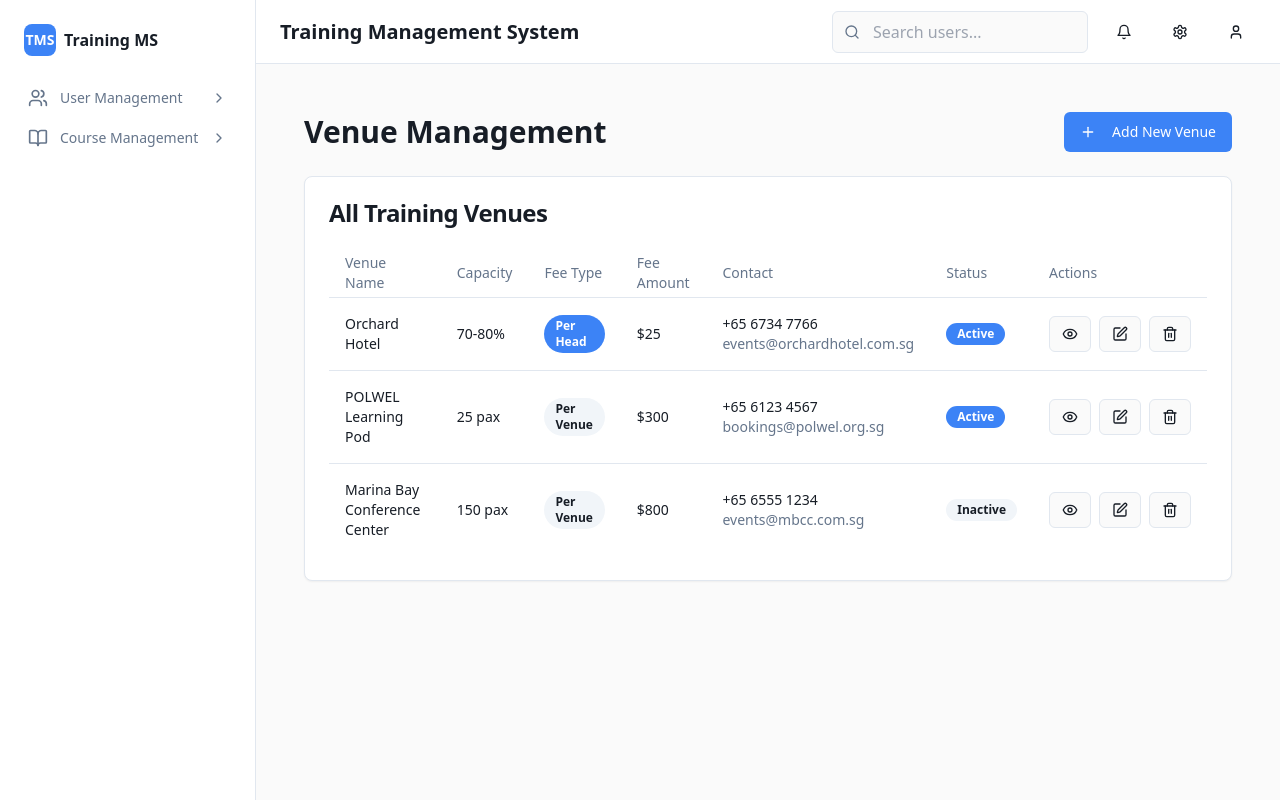
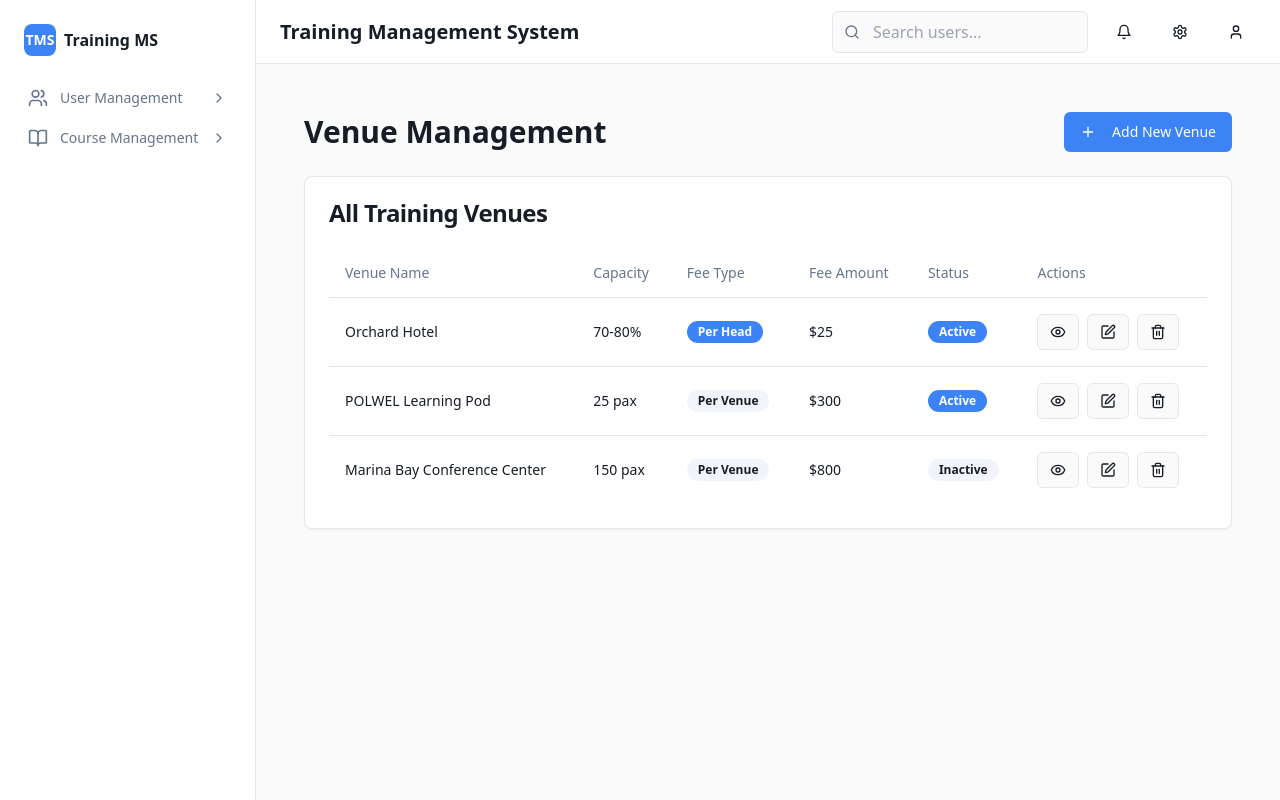
Before and after one commit to rain-corsiva-lab/tms-polwel, a React (Vite) app: page /venue-setup in a window 1280 px wide. Built offline with nearby package versions, Linux system fonts and the light colour scheme.

Commit message:
Remove contact info column
Removed the contact info column from the venue management archive page.
-edited `src/pages/VenueArchive.tsx

```diff
--- a/src/pages/VenueArchive.tsx
+++ b/src/pages/VenueArchive.tsx
@@ -90,7 +90,6 @@ const VenueArchive = () => {
                 <TableHead>Capacity</TableHead>
                 <TableHead>Fee Type</TableHead>
                 <TableHead>Fee Amount</TableHead>
-                <TableHead>Contact</TableHead>
                 <TableHead>Status</TableHead>
                 <TableHead>Actions</TableHead>
               </TableRow>
@@ -106,12 +105,6 @@ const VenueArchive = () => {
                     </Badge>
                   </TableCell>
                   <TableCell>${venue.fee}</TableCell>
-                  <TableCell>
-                    <div className="text-sm">
-                      <div>{venue.contactNumber}</div>
-                      <div className="text-muted-foreground">{venue.contactEmail}</div>
-                    </div>
-                  </TableCell>
                   <TableCell>{getStatusBadge(venue.status)}</TableCell>
                   <TableCell>
                     <div className="flex space-x-2">
```
